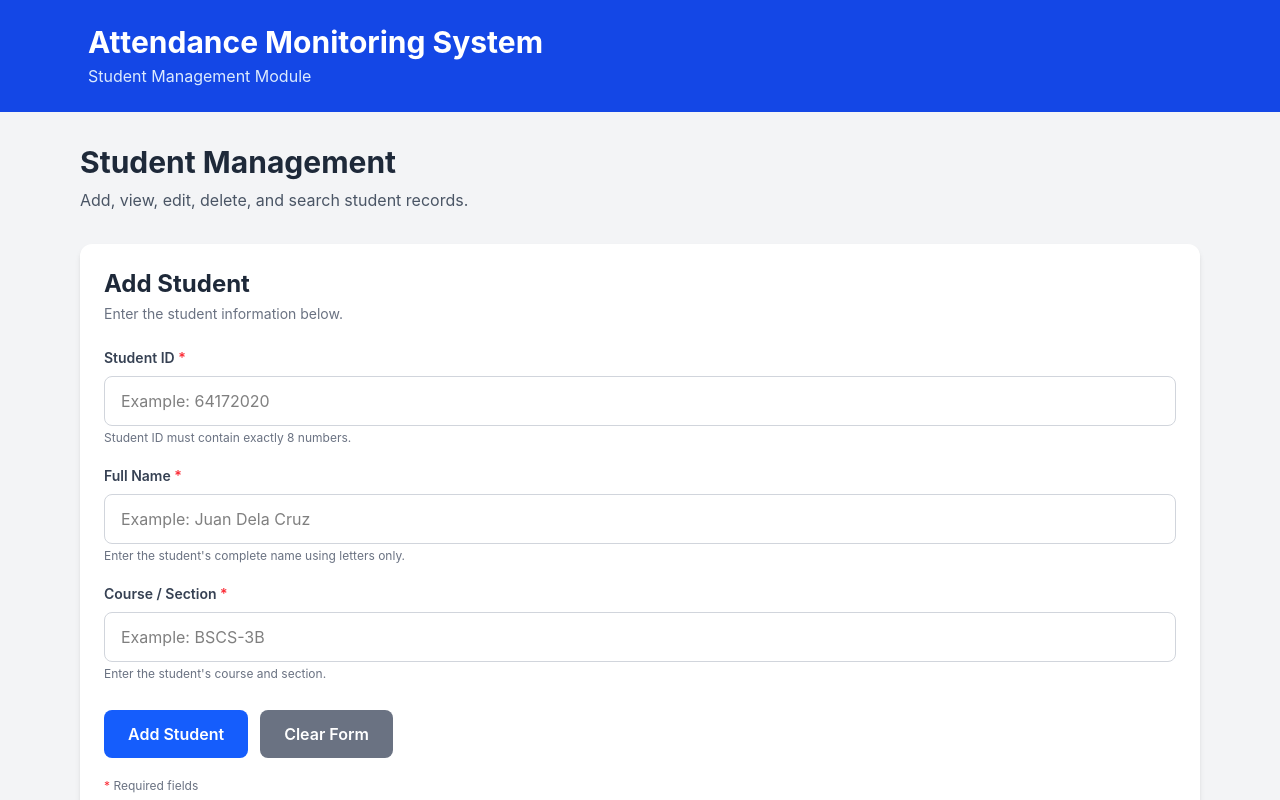
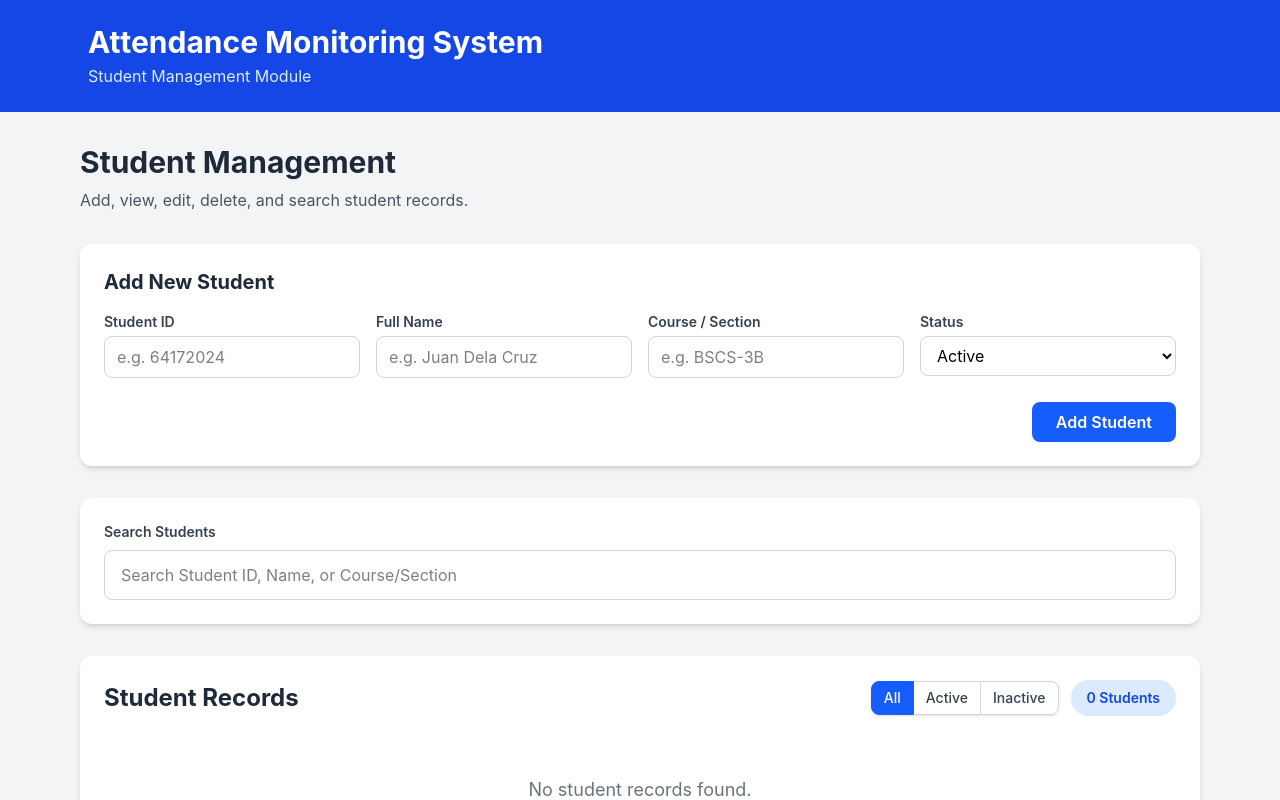
Before and after one commit to valenciayuankristoffer-ctrl/Valencia-module7-vue-system, a Vue app: page / in a window 1280 px wide. Shown: the top 800 px of the page. Built offline with nearby package versions, Linux system fonts and the light colour scheme.

Commit message:
docs: add Module 9 change request and impact analysis

```diff
--- a/package.json
+++ b/package.json
@@ -7,7 +7,8 @@
     "dev": "vite",
     "build": "vite build",
     "preview": "vite preview",
-    "test": "vitest"
+    "test": "vitest",
+    "test:run": "vitest run"
   },
   "dependencies": {
     "vue": "^3.5.41"
--- a/src/App.vue
+++ b/src/App.vue
@@ -23,7 +23,17 @@ onMounted(() => {
   const savedStudents = localStorage.getItem('module7-students')
 
   if (savedStudents) {
-    students.value = JSON.parse(savedStudents)
+    try {
+      const parsed = JSON.parse(savedStudents)
+      // Ensure all loaded students have a default status if missing
+      students.value = parsed.map(student => ({
+        ...student,
+        status: student.status || 'Active'
+      }))
+    } catch (e) {
+      console.error('Error parsing stored student data:', e)
+      students.value = []
+    }
   }
 })
 
@@ -46,12 +56,14 @@ function saveStudent(student) {
     if (index !== -1) {
       students.value[index] = {
         ...students.value[index],
-        ...student
+        studentId: student.studentId,
+        fullName: student.fullName,
+        courseSection: student.courseSection,
+        status: student.status || students.value[index].status || 'Active'
       }
     }
 
     successMessage.value = 'Student successfully updated.'
-
     editingStudent.value = null
   }
 
@@ -61,7 +73,8 @@ function saveStudent(student) {
       id: Date.now(),
       studentId: student.studentId,
       fullName: student.fullName,
-      courseSection: student.courseSection
+      courseSection: student.courseSection,
+      status: student.status || 'Active'
     })
 
     successMessage.value = 'Student successfully added.'
@@ -73,6 +86,25 @@ function saveStudent(student) {
   setTimeout(() => {
     successMessage.value = ''
   }, 3000)
+}
+
+// TOGGLE STUDENT STATUS (Active <-> Inactive)
+function toggleStatus(studentToToggle) {
+  const index = students.value.findIndex(item => item.id === studentToToggle.id)
+
+  if (index !== -1) {
+    const currentStatus = (students.value[index].status || 'Active').toLowerCase()
+    const newStatus = currentStatus === 'active' ? 'Inactive' : 'Active'
+
+    students.value[index].status = newStatus
+    saveStudents()
+
+    successMessage.value = `Student status changed to ${newStatus}.`
+
+    setTimeout(() => {
+      successMessage.value = ''
+    }, 3000)
+  }
 }
 
 // EDIT STUDENT
@@ -114,20 +146,18 @@ function deleteStudent(id) {
   }, 3000)
 }
 
-// SEARCH
+// SEARCH FILTERING
 const filteredStudents = computed(() => {
-  const keyword = searchTerm.value
-    .toLowerCase()
-    .trim()
+  const keyword = searchTerm.value.toLowerCase().trim()
 
   if (!keyword) {
     return students.value
   }
 
   return students.value.filter(student =>
-    student.studentId.toLowerCase().includes(keyword) ||
-    student.fullName.toLowerCase().includes(keyword) ||
-    student.courseSection.toLowerCase().includes(keyword)
+    (student.studentId && student.studentId.toLowerCase().includes(keyword)) ||
+    (student.fullName && student.fullName.toLowerCase().includes(keyword)) ||
+    (student.courseSection && student.courseSection.toLowerCase().includes(keyword))
   )
 })
 </script>
@@ -207,6 +237,7 @@ const filteredStudents = computed(() => {
         :students="filteredStudents"
         @edit="editStudent"
         @delete="deleteStudent"
+        @toggle-status="toggleStatus"
       />
 
     </div>
--- a/src/components/StudentForm.vue
+++ b/src/components/StudentForm.vue
@@ -10,261 +10,171 @@ const props = defineProps({
 
 const emit = defineEmits(['save', 'cancel'])
 
-const studentId = ref('')
-const fullName = ref('')
-const courseSection = ref('')
+const form = ref({
+  id: null,
+  studentId: '',
+  fullName: '',
+  courseSection: '',
+  status: 'Active'
+})
+
 const errorMessage = ref('')
 
-/*
-  Watch for changes when editing a student.
-  If a student is selected, put their information
-  into the form.
-*/
+// Populate form when editing
 watch(
   () => props.editingStudent,
-  (student) => {
-    if (student) {
-      studentId.value = student.studentId || ''
-      fullName.value = student.fullName || ''
-      courseSection.value = student.courseSection || ''
-      errorMessage.value = ''
+  (newVal) => {
+    if (newVal) {
+      form.value = {
+        ...newVal,
+        status: newVal.status || 'Active'
+      }
     } else {
-      clearForm()
+      resetForm()
     }
   },
-  {
-    immediate: true
-  }
+  { immediate: true }
 )
 
-/*
-  Submit the form.
-  This function is used for both:
-  - Adding a new student
-  - Updating an existing student
-*/
-function submitForm() {
+function handleSubmit() {
   errorMessage.value = ''
 
-  const id = studentId.value.trim()
-  const name = fullName.value.trim()
-  const course = courseSection.value.trim()
-
-  // Check if fields are empty
-  if (!id || !name || !course) {
-    errorMessage.value =
-      'Please complete all required fields before submitting.'
-
+  // 1. Check empty fields
+  if (!form.value.studentId.trim() || !form.value.fullName.trim() || !form.value.courseSection.trim()) {
+    errorMessage.value = 'Please fill out all fields.'
     return
   }
 
-  // Student ID validation
-  // Must contain exactly 8 numbers.
-  // Example: 64172020
-  if (!/^\d{8}$/.test(id)) {
-    errorMessage.value =
-      'Student ID must contain exactly 8 numbers. Example: 64172020.'
-
+  // 2. Validate Student ID (Numbers only)
+  const studentIdRegex = /^[0-9]+$/
+  if (!studentIdRegex.test(form.value.studentId.trim())) {
+    errorMessage.value = 'Student ID must contain numbers only.'
     return
   }
 
-  // Full Name validation
-  // Allows letters and spaces only.
-  // Example: Juan Dela Cruz
-  if (!/^[A-Za-z]+(?:\s+[A-Za-z]+)*$/.test(name)) {
-    errorMessage.value =
-      'Full Name must contain letters and spaces only.'
-
+  // 3. Validate Full Name (Letters and spaces only)
+  const nameRegex = /^[a-zA-Z\s]+$/
+  if (!nameRegex.test(form.value.fullName.trim())) {
+    errorMessage.value = 'Full Name must contain letters only.'
     return
   }
 
-  // Full Name minimum length
-  if (name.length < 2) {
-    errorMessage.value =
-      'Please enter a valid full name.'
-
-    return
-  }
-
-  // Send student information to App.vue
+  // Emit data to App.vue
   emit('save', {
-    id: props.editingStudent?.id || null,
-    studentId: id,
-    fullName: name,
-    courseSection: course
+    studentId: form.value.studentId.trim(),
+    fullName: form.value.fullName.trim(),
+    courseSection: form.value.courseSection.trim(),
+    status: form.value.status || 'Active'
   })
 
-  // Clear the form after saving
-  clearForm()
+  resetForm()
 }
 
-/*
-  Clear all form fields.
-*/
-function clearForm() {
-  studentId.value = ''
-  fullName.value = ''
-  courseSection.value = ''
-  errorMessage.value = ''
+function handleCancel() {
+  resetForm()
+  emit('cancel')
 }
 
-/*
-  Cancel editing.
-*/
-function cancelEdit() {
-  clearForm()
-  emit('cancel')
+function resetForm() {
+  form.value = {
+    id: null,
+    studentId: '',
+    fullName: '',
+    courseSection: '',
+    status: 'Active'
+  }
+  errorMessage.value = ''
 }
 </script>
 
 <template>
   <div class="bg-white rounded-xl shadow-md p-6">
+    <h3 class="text-xl font-bold text-gray-800 mb-4">
+      {{ form.id ? 'Edit Student Record' : 'Add New Student' }}
+    </h3>
 
-    <!-- Form Title -->
-    <div class="mb-6">
-      <h2 class="text-2xl font-bold text-gray-800">
-        {{ editingStudent ? 'Edit Student' : 'Add Student' }}
-      </h2>
-
-      <p class="text-gray-500 text-sm mt-1">
-        {{
-          editingStudent
-            ? 'Update the student information below.'
-            : 'Enter the student information below.'
-        }}
-      </p>
-    </div>
-
-    <!-- Error Message -->
+    <!-- Error Alert -->
     <div
       v-if="errorMessage"
-      class="mb-5 bg-red-100 border border-red-300 text-red-700 px-4 py-3 rounded-lg"
+      class="mb-4 p-3 bg-red-100 border border-red-300 text-red-700 text-sm rounded-lg"
     >
-      <strong>Error:</strong>
       {{ errorMessage }}
     </div>
 
-    <!-- Student Form -->
-    <form
-      @submit.prevent="submitForm"
-      class="space-y-5"
-    >
+    <form @submit.prevent="handleSubmit" class="grid grid-cols-1 md:grid-cols-2 lg:grid-cols-4 gap-4">
 
-      <!-- Student ID -->
+      <!-- Student ID (Numbers only pattern) -->
       <div>
-        <label
-          for="studentId"
-          class="block text-sm font-semibold text-gray-700 mb-2"
-        >
+        <label class="block text-sm font-semibold text-gray-700 mb-1">
           Student ID
-          <span class="text-red-500">*</span>
         </label>
-
         <input
-          id="studentId"
-          v-model="studentId"
+          v-model="form.studentId"
           type="text"
-          inputmode="numeric"
-          maxlength="8"
-          pattern="[0-9]{8}"
-          required
-          placeholder="Example: 64172020"
-          class="w-full border border-gray-300 rounded-lg px-4 py-3 focus:outline-none focus:ring-2 focus:ring-blue-500 focus:border-blue-500"
+          placeholder="e.g. 64172024"
+          class="w-full border border-gray-300 rounded-lg px-3 py-2 focus:ring-2 focus:ring-blue-500 outline-none"
         />
-
-        <p class="text-xs text-gray-500 mt-1">
-          Student ID must contain exactly 8 numbers.
-        </p>
       </div>
 
-      <!-- Full Name -->
+      <!-- Full Name (Letters only pattern) -->
       <div>
-        <label
-          for="fullName"
-          class="block text-sm font-semibold text-gray-700 mb-2"
-        >
+        <label class="block text-sm font-semibold text-gray-700 mb-1">
           Full Name
-          <span class="text-red-500">*</span>
         </label>
-
         <input
-          id="fullName"
-          v-model="fullName"
+          v-model="form.fullName"
           type="text"
-          required
-          placeholder="Example: Juan Dela Cruz"
-          class="w-full border border-gray-300 rounded-lg px-4 py-3 focus:outline-none focus:ring-2 focus:ring-blue-500 focus:border-blue-500"
+          placeholder="e.g. Juan Dela Cruz"
+          class="w-full border border-gray-300 rounded-lg px-3 py-2 focus:ring-2 focus:ring-blue-500 outline-none"
         />
-
-        <p class="text-xs text-gray-500 mt-1">
-          Enter the student's complete name using letters only.
-        </p>
       </div>
 
       <!-- Course / Section -->
       <div>
-        <label
-          for="courseSection"
-          class="block text-sm font-semibold text-gray-700 mb-2"
-        >
+        <label class="block text-sm font-semibold text-gray-700 mb-1">
           Course / Section
-          <span class="text-red-500">*</span>
         </label>
-
         <input
-          id="courseSection"
-          v-model="courseSection"
+          v-model="form.courseSection"
           type="text"
-          required
-          placeholder="Example: BSCS-3B"
-          class="w-full border border-gray-300 rounded-lg px-4 py-3 focus:outline-none focus:ring-2 focus:ring-blue-500 focus:border-blue-500"
+          placeholder="e.g. BSCS-3B"
+          class="w-full border border-gray-300 rounded-lg px-3 py-2 focus:ring-2 focus:ring-blue-500 outline-none"
         />
-
-        <p class="text-xs text-gray-500 mt-1">
-          Enter the student's course and section.
-        </p>
       </div>
 
-      <!-- Buttons -->
-      <div class="flex flex-col sm:flex-row gap-3 pt-2">
+      <!-- Status Selection -->
+      <div>
+        <label class="block text-sm font-semibold text-gray-700 mb-1">
+          Status
+        </label>
+        <select
+          v-model="form.status"
+          class="w-full border border-gray-300 rounded-lg px-3 py-2 focus:ring-2 focus:ring-blue-500 outline-none"
+        >
+          <option value="Active">Active</option>
+          <option value="Inactive">Inactive</option>
+        </select>
+      </div>
 
-        <!-- Add / Update Button -->
+      <!-- Form Buttons -->
+      <div class="md:col-span-2 lg:col-span-4 flex justify-end gap-3 mt-2">
         <button
-          type="submit"
-          class="bg-blue-600 text-white font-semibold px-6 py-3 rounded-lg hover:bg-blue-700 transition"
-        >
-          {{ editingStudent ? 'Update Student' : 'Add Student' }}
-        </button>
-
-        <!-- Clear Button -->
-        <button
-          v-if="!editingStudent"
+          v-if="form.id"
           type="button"
-          @click="clearForm"
-          class="bg-gray-500 text-white font-semibold px-6 py-3 rounded-lg hover:bg-gray-600 transition"
-        >
-          Clear Form
-        </button>
-
-        <!-- Cancel Button -->
-        <button
-          v-if="editingStudent"
-          type="button"
-          @click="cancelEdit"
-          class="bg-gray-500 text-white font-semibold px-6 py-3 rounded-lg hover:bg-gray-600 transition"
+          @click="handleCancel"
+          class="bg-gray-500 text-white px-4 py-2 rounded-lg hover:bg-gray-600 transition-colors"
         >
           Cancel
         </button>
 
+        <button
+          type="submit"
+          class="bg-blue-600 text-white px-6 py-2 rounded-lg hover:bg-blue-700 transition-colors font-semibold"
+        >
+          {{ form.id ? 'Update Student' : 'Add Student' }}
+        </button>
       </div>
 
-      <!-- Required Fields Note -->
-      <p class="text-xs text-gray-500">
-        <span class="text-red-500">*</span>
-        Required fields
-      </p>
-
     </form>
-
   </div>
 </template>
--- a/src/components/StudentList.vue
+++ b/src/components/StudentList.vue
@@ -1,35 +1,92 @@
 <script setup>
-defineProps({
+import { ref, computed } from 'vue'
+
+const props = defineProps({
   students: {
     type: Array,
     default: () => []
   }
 })
 
-const emit = defineEmits(['edit', 'delete'])
+const emit = defineEmits(['edit', 'delete', 'toggle-status'])
+
+// Filter state
+const selectedStatus = ref('all')
+
+// Filter logic (Defaults missing status to 'active')
+const filteredStudents = computed(() => {
+  return props.students.filter((student) => {
+    if (selectedStatus.value === 'all') return true
+
+    const studentStatus = (student.status || 'active').toLowerCase()
+    return studentStatus === selectedStatus.value.toLowerCase()
+  })
+})
 </script>
 
 <template>
   <div class="bg-white rounded-xl shadow-md p-6">
 
-    <div class="flex justify-between items-center mb-5">
+    <div class="flex flex-col sm:flex-row justify-between items-start sm:items-center gap-4 mb-5">
       <h2 class="text-2xl font-bold text-gray-800">
         Student Records
       </h2>
 
-      <span class="bg-blue-100 text-blue-700 px-4 py-2 rounded-full text-sm font-semibold">
-        {{ students.length }} Students
-      </span>
+      <div class="flex items-center gap-3">
+        <!-- Status Filter Buttons -->
+        <div class="inline-flex rounded-md shadow-sm" role="group">
+          <button
+            type="button"
+            @click="selectedStatus = 'all'"
+            :class="[
+              'px-3 py-1.5 text-xs sm:text-sm font-medium border rounded-l-lg transition-colors',
+              selectedStatus === 'all'
+                ? 'bg-blue-600 text-white border-blue-600'
+                : 'bg-white text-gray-700 border-gray-300 hover:bg-gray-50'
+            ]"
+          >
+            All
+          </button>
+          <button
+            type="button"
+            @click="selectedStatus = 'active'"
+            :class="[
+              'px-3 py-1.5 text-xs sm:text-sm font-medium border-t border-b transition-colors',
+              selectedStatus === 'active'
+                ? 'bg-blue-600 text-white border-blue-600'
+                : 'bg-white text-gray-700 border-gray-300 hover:bg-gray-50'
+            ]"
+          >
+            Active
+          </button>
+          <button
+            type="button"
+            @click="selectedStatus = 'inactive'"
+            :class="[
+              'px-3 py-1.5 text-xs sm:text-sm font-medium border rounded-r-lg transition-colors',
+              selectedStatus === 'inactive'
+                ? 'bg-blue-600 text-white border-blue-600'
+                : 'bg-white text-gray-700 border-gray-300 hover:bg-gray-50'
+            ]"
+          >
+            Inactive
+          </button>
+        </div>
+
+        <span class="bg-blue-100 text-blue-700 px-4 py-2 rounded-full text-sm font-semibold">
+          {{ filteredStudents.length }} Students
+        </span>
+      </div>
     </div>
 
     <!-- Empty State -->
     <div
-      v-if="students.length === 0"
+      v-if="filteredStudents.length === 0"
       class="text-center py-10 text-gray-500"
     >
       <p class="text-lg">No student records found.</p>
       <p class="text-sm mt-1">
-        Add a student using the form above.
+        Add a student using the form above or adjust your status filter.
       </p>
     </div>
 
@@ -53,6 +110,10 @@ const emit = defineEmits(['edit', 'delete'])
             </th>
 
             <th class="text-center px-4 py-3 border-b">
+              Status
+            </th>
+
+            <th class="text-center px-4 py-3 border-b">
               Actions
             </th>
           </tr>
@@ -61,7 +122,7 @@ const emit = defineEmits(['edit', 'delete'])
         <tbody>
 
           <tr
-            v-for="student in students"
+            v-for="student in filteredStudents"
             :key="student.id"
             class="hover:bg-gray-50"
           >
@@ -78,8 +139,34 @@ const emit = defineEmits(['edit', 'delete'])
               {{ student.courseSection }}
             </td>
 
+            <td class="px-4 py-3 border-b text-center">
+              <span
+                :class="[
+                  'px-2.5 py-1 rounded-full text-xs font-semibold',
+                  student.status && student.status.toLowerCase() === 'inactive'
+                    ? 'bg-red-100 text-red-700'
+                    : 'bg-green-100 text-green-700'
+                ]"
+              >
+                {{ student.status || 'Active' }}
+              </span>
+            </td>
+
             <td class="px-4 py-3 border-b">
               <div class="flex justify-center gap-2">
+
+                <!-- Toggle Status Button -->
+                <button
+                  @click="emit('toggle-status', student)"
+                  :class="[
+                    'px-3 py-1 rounded-lg text-white font-medium text-xs sm:text-sm transition-colors',
+                    student.status && student.status.toLowerCase() === 'inactive'
+                      ? 'bg-green-600 hover:bg-green-700'
+                      : 'bg-gray-600 hover:bg-gray-700'
+                  ]"
+                >
+                  Set {{ student.status && student.status.toLowerCase() === 'inactive' ? 'Active' : 'Inactive' }}
+                </button>
 
                 <button
                   @click="emit('edit', student)"
```
Also changed, not shown: 1 other file (tests, documents, lock files or other folders). Lines whose indentation alone changed are shown as unchanged.
